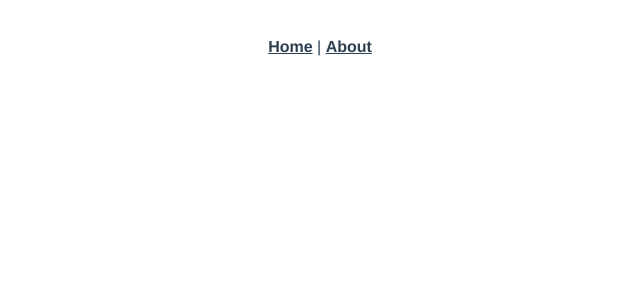
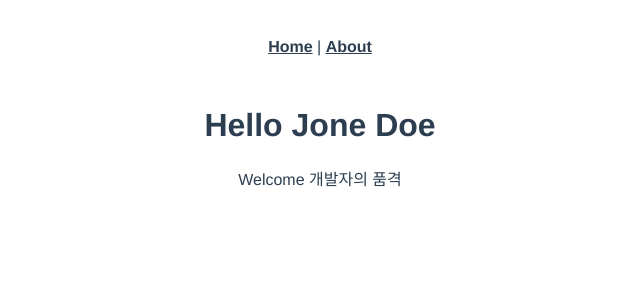
Before and after one commit to jeonga-Son/vue.js_example, a Vue app: page /databinding/string in a window 1280 px wide. Before the commit this address had no page. Shown: the top 300 px of the page, without its empty margins (320-960 px from the left). Built offline with nearby package versions, Linux system fonts and the light colour scheme.

Commit message:
Data binding test

```diff
--- a/package.json
+++ b/package.json
@@ -10,6 +10,7 @@
   "dependencies": {
     "core-js": "^3.8.3",
     "vue": "^3.2.13",
+    "vue-material-tabs": "^1.1.2",
     "vue-router": "^4.0.3",
     "vuex": "^4.0.0"
   },
--- a/src/router/index.js
+++ b/src/router/index.js
@@ -14,6 +14,14 @@
     // this generates a separate chunk (about.[hash].js) for this route
     // which is lazy-loaded when the route is visited.
     component: () => import(/* webpackChunkName: "about" */ '../views/AboutView.vue')
+  },
+  {
+    path: '/databinding/string',
+    name: 'DataBindingStringView',
+    // route level code-splitting
+    // this generates a separate chunk (about.[hash].js) for this route
+    // which is lazy-loaded when the route is visited.
+    component: () => import(/* webpackChunkName: "about", webpackPrefetch:true */ '../views/1_databinding/DataBindingStringView.vue')
   }
 ]
 
--- /dev/null
+++ b/src/views/1_databinding/DataBindingStringView.vue
@@ -0,0 +1,33 @@
+<template>
+  <div>
+    <h1>Hello {{ userName }}</h1>
+    <p>{{message}}</p>
+  </div>
+</template>
+
+<script>
+// eslint-disable-next-line
+/* eslint-disable */
+export default {
+    // eslint-disable-next-line
+    /* eslint-disable */
+    data() {
+        // eslint-disable-next-line
+        /* eslint-disable */
+        return {
+            // eslint-disable-next-line
+            /* eslint-disable */
+            userName: 'Jone Doe',
+            message: 'Welcome 개발자의 품격',
+            arr: [],
+            obj: {}
+        }
+    }
+}
+</script>
+
+<style scoped>
+.text-red {
+    color: red;
+}
+</style>
```
Also changed, not shown: 1 other file (tests, documents, lock files or other folders).
